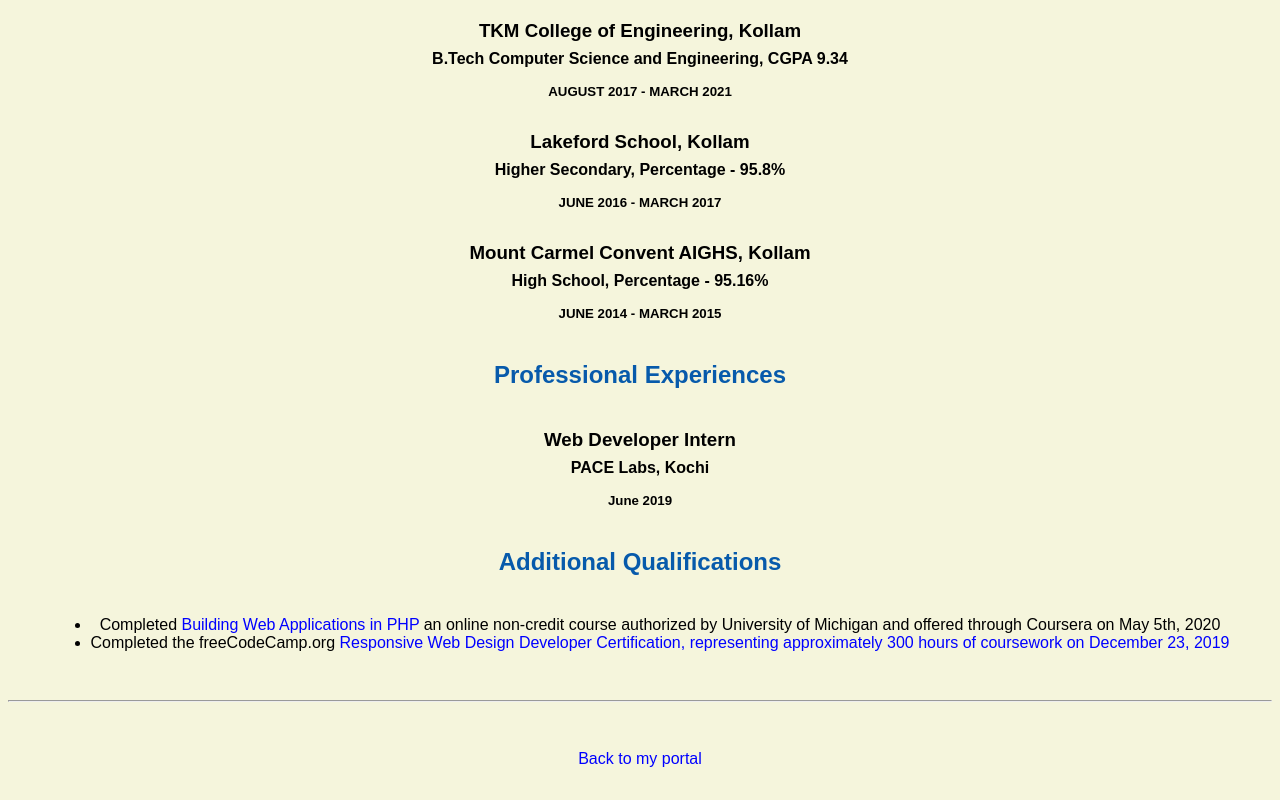
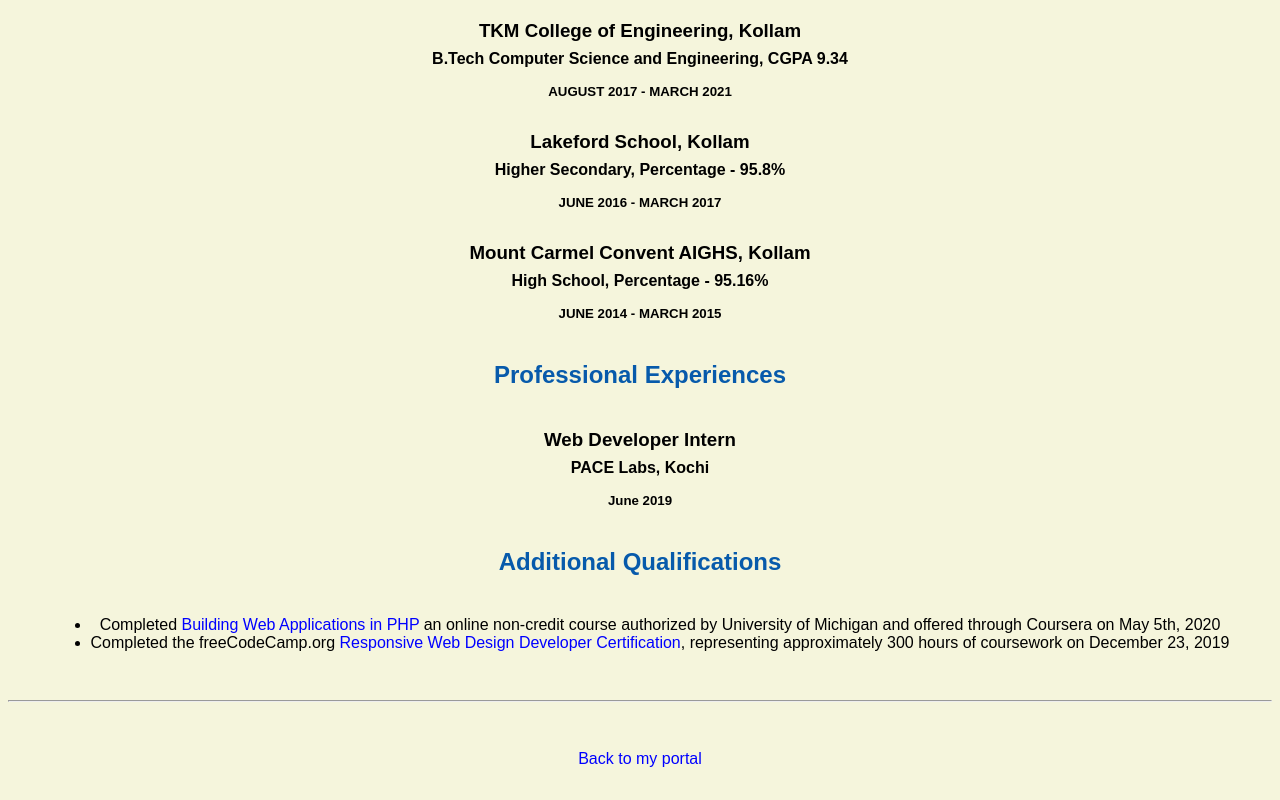
Before and after one commit to nargisirfan/nargisirfan.github.io, a plain HTML site: page resume.html in a window 1280 px wide. Shown: the part 757-1557 px from the top of the page. Drawn offline with Linux system fonts and the light colour scheme.

Commit message:
Update resume.html

```diff
--- a/resume.html
+++ b/resume.html
@@ -51,7 +51,7 @@
     <h2>Additional Qualifications</h2>
     <ul>
     <li>Completed <a href="https://www.coursera.org/account/accomplishments/certificate/BW9XWRYDA4UU">Building Web Applications in PHP</a> an online non-credit course authorized by University of Michigan and offered through Coursera on May 5th, 2020</li>
-    <li>Completed the freeCodeCamp.org <a href="https://www.freecodecamp.org/certification/nargisirfan/responsive-web-design">Responsive Web Design Developer Certification, representing approximately 300 hours of coursework on December 23, 2019</a></li>
+    <li>Completed the freeCodeCamp.org <a href="https://www.freecodecamp.org/certification/nargisirfan/responsive-web-design">Responsive Web Design Developer Certification</a>, representing approximately 300 hours of coursework on December 23, 2019</li>
     </ul>
 
   </body>
```
